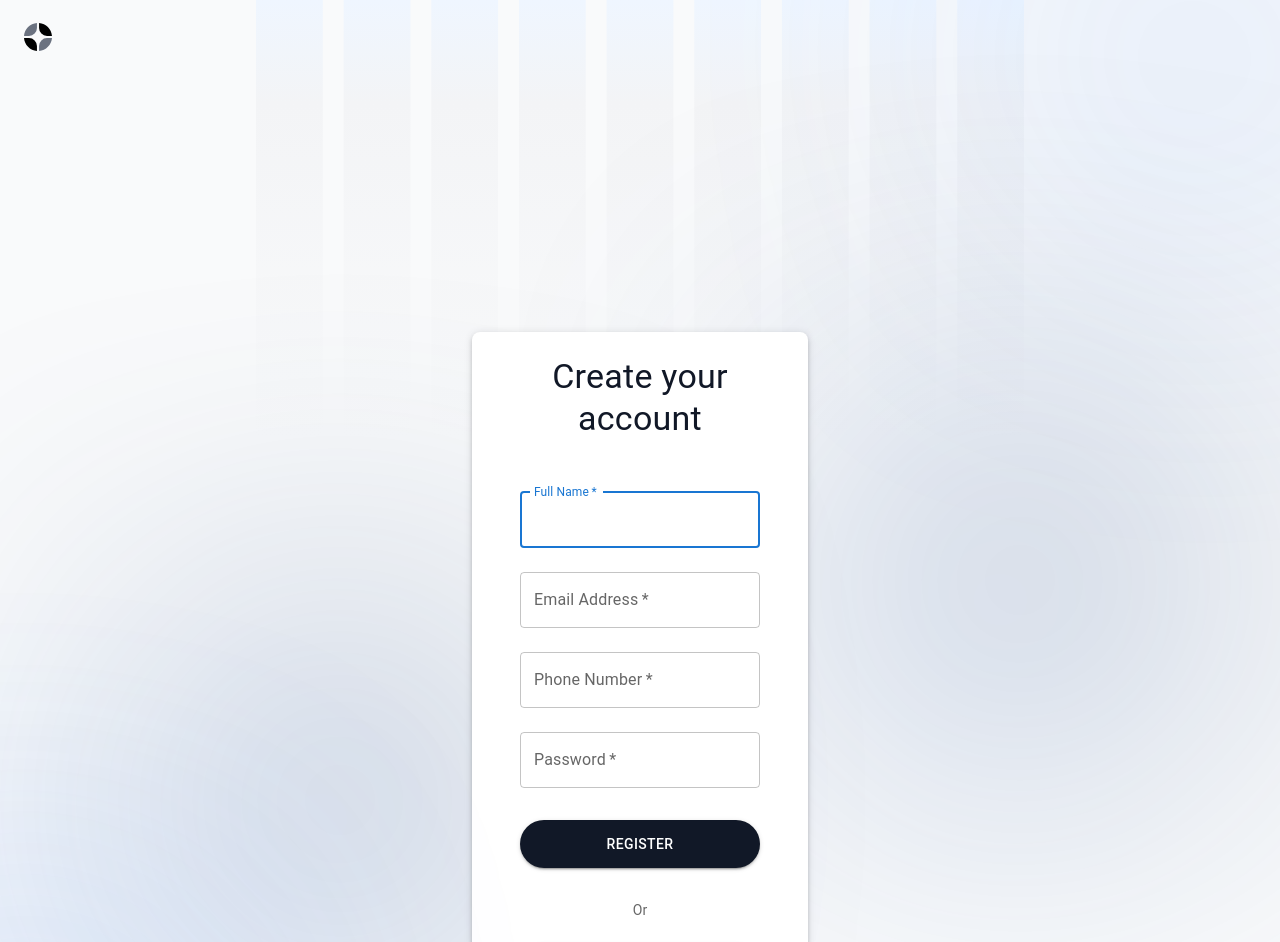
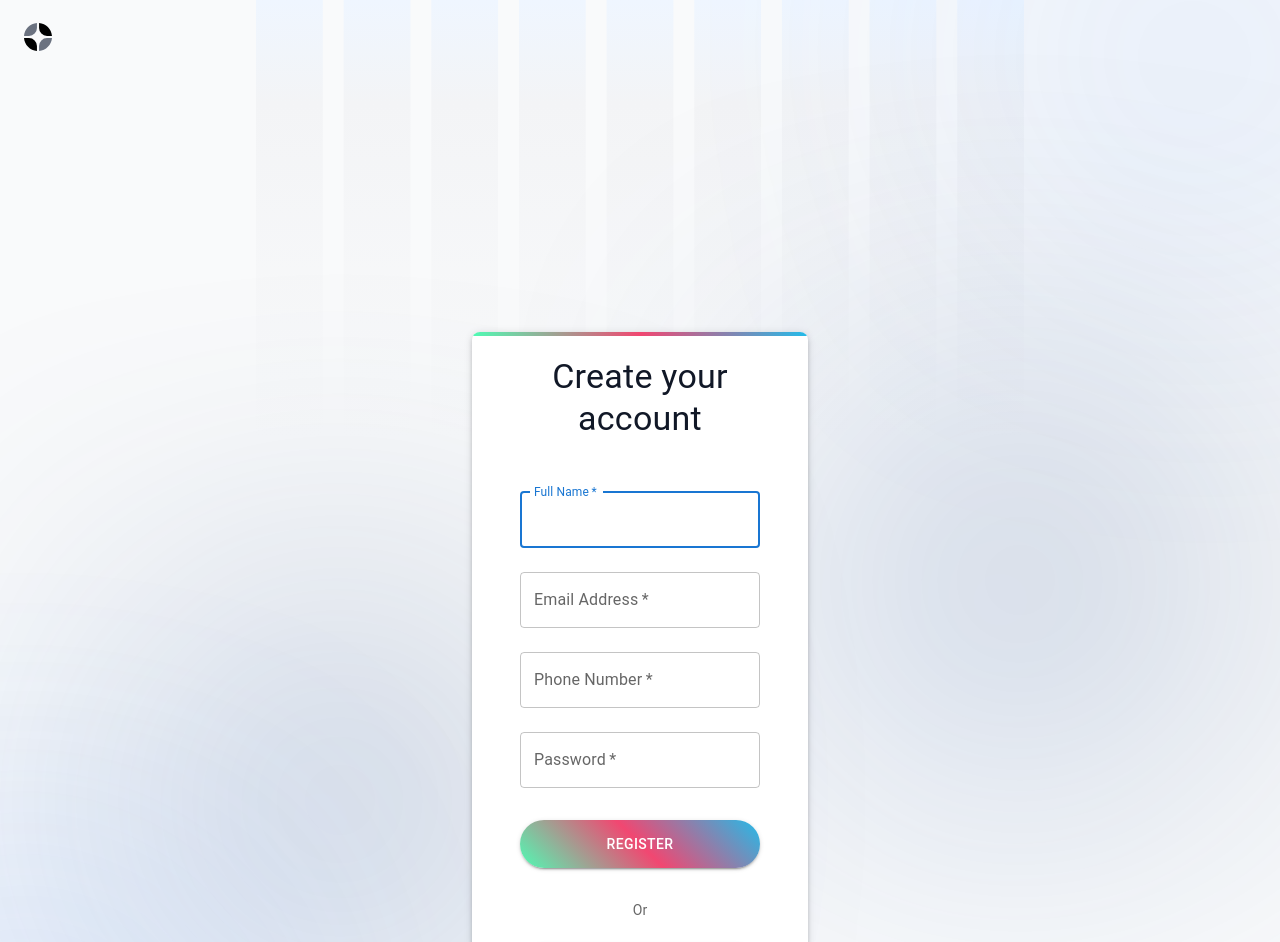
Before and after one commit to AnthonyCampos1234/Avisari, a Next.js app: page /signup in a window 1280 px wide. Shown: the top 942 px of the page. Built offline with nearby package versions, Linux system fonts and the light colour scheme.

Commit message:
more changes

```diff
--- a/app/(auth)/signin/page.tsx
+++ b/app/(auth)/signin/page.tsx
@@ -79,6 +79,16 @@ export default function SignIn() {
           boxShadow: 3,
           overflow: 'hidden',
           width: '100%',
+          position: 'relative',
+          '&::before': {
+            content: '""',
+            position: 'absolute',
+            top: 0,
+            left: 0,
+            right: 0,
+            height: '4px',
+            background: 'linear-gradient(to right, #4ffbb4, #f14771, #23bbe9)',
+          },
         }}
       >
         <Box sx={{ mt: 3, mb: 2, px: 6, width: '100%' }}>
@@ -121,7 +131,15 @@ export default function SignIn() {
             fullWidth
             variant="contained"
             disabled={isLoading}
-            sx={{ mt: 3, mb: 2, borderRadius: 28, py: 1.5, bgcolor: '#111827', '&:hover': { bgcolor: '#374151' } }}
+            sx={{
+              mt: 3,
+              mb: 2,
+              borderRadius: 28,
+              py: 1.5,
+              background: 'linear-gradient(45deg, #4ffbb4, #f14771, #23bbe9)',
+              '&:hover': { opacity: 0.9 },
+              transition: 'opacity 0.3s',
+            }}
           >
             {isLoading ? <CircularProgress size={24} color="inherit" /> : "Sign In"}
           </Button>
@@ -149,7 +167,7 @@ export default function SignIn() {
                 component="a"
                 variant="body2"
                 sx={{
-                  color: 'text.secondary',
+                  color: '#23bbe9',
                   textDecoration: 'none',
                   '&:hover': { textDecoration: 'underline' }
                 }}
@@ -166,13 +184,14 @@ export default function SignIn() {
 
 function PopoverContent({ type }: { type: string }) {
   const buttonStyle = {
-    backgroundColor: '#111827',
+    background: 'linear-gradient(45deg, #4ffbb4, #f14771, #23bbe9)',
     '&:hover': {
-      backgroundColor: '#374151',
+      opacity: 0.9,
     },
     borderRadius: '9999px',
     textTransform: 'none',
     color: 'white',
+    transition: 'opacity 0.3s',
   };
 
   switch (type) {
--- a/app/(auth)/signup/page.tsx
+++ b/app/(auth)/signup/page.tsx
@@ -94,15 +94,25 @@ export default function SignUp() {
           borderRadius: 2,
           boxShadow: 3,
           overflow: 'hidden',
-          width: '100%', // Add this line
+          width: '100%',
+          position: 'relative',
+          '&::before': {
+            content: '""',
+            position: 'absolute',
+            top: 0,
+            left: 0,
+            right: 0,
+            height: '4px',
+            background: 'linear-gradient(to right, #4ffbb4, #f14771, #23bbe9)',
+          },
         }}
       >
-        <Box sx={{ mt: 3, mb: 2, px: 6, width: '100%' }}> {/* Increased horizontal padding */}
+        <Box sx={{ mt: 3, mb: 2, px: 6, width: '100%' }}>
           <Typography component="h1" variant="h4" align="center" gutterBottom>
             Create your account
           </Typography>
         </Box>
-        <Box component="form" onSubmit={handleSubmit} sx={{ mt: 1, width: '100%', px: 6, pb: 4 }}> {/* Increased horizontal padding */}
+        <Box component="form" onSubmit={handleSubmit} sx={{ mt: 1, width: '100%', px: 6, pb: 4 }}>
           <TextField
             margin="normal"
             required
@@ -159,7 +169,15 @@ export default function SignUp() {
             fullWidth
             variant="contained"
             disabled={isLoading}
-            sx={{ mt: 3, mb: 2, borderRadius: 28, py: 1.5, bgcolor: '#111827', '&:hover': { bgcolor: '#374151' } }}
+            sx={{
+              mt: 3,
+              mb: 2,
+              borderRadius: 28,
+              py: 1.5,
+              background: 'linear-gradient(45deg, #4ffbb4, #f14771, #23bbe9)',
+              '&:hover': { opacity: 0.9 },
+              transition: 'opacity 0.3s',
+            }}
           >
             {isLoading ? <CircularProgress size={24} color="inherit" /> : "Register"}
           </Button>
@@ -189,12 +207,11 @@ export default function SignUp() {
                   component="a"
                   variant="body2"
                   sx={{
-                    color: 'text.primary',
+                    color: '#23bbe9',
                     textDecoration: 'none',
                     '&:hover': { textDecoration: 'underline' }
                   }}
                 >
-                  Terms of Service
                   Terms of Service
                 </Typography>
               </Link>{" "}
@@ -204,7 +221,7 @@ export default function SignUp() {
                   component="a"
                   variant="body2"
                   sx={{
-                    color: 'text.primary',
+                    color: '#23bbe9',
                     textDecoration: 'none',
                     '&:hover': { textDecoration: 'underline' }
                   }}
@@ -223,13 +240,14 @@ export default function SignUp() {
 
 function PopoverContent({ type }: { type: string }) {
   const buttonStyle = {
-    backgroundColor: '#111827',
+    background: 'linear-gradient(45deg, #4ffbb4, #f14771, #23bbe9)',
     '&:hover': {
-      backgroundColor: '#374151',
+      opacity: 0.9,
     },
     borderRadius: '9999px',
     textTransform: 'none',
     color: 'white',
+    transition: 'opacity 0.3s',
   };
 
   switch (type) {
```
